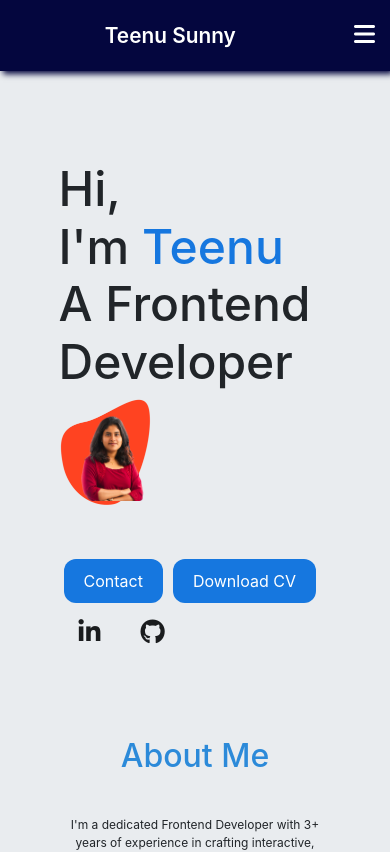
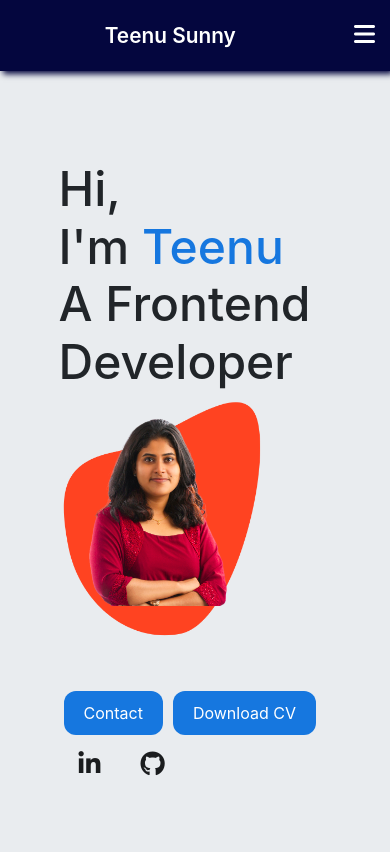
Before and after one commit to teenusunny97/portFolio, a React (Create React App) app: page / in a window 390 px wide. Shown: the top 852 px of the page. Built offline with nearby package versions, Linux system fonts and the light colour scheme.

Commit message:
fixed image size in mobile

```diff
--- a/src/index.css
+++ b/src/index.css
@@ -110,10 +110,21 @@ transition: 0.4s ease-in-out;
   margin-left: 15%;
   margin-right: 15%;
 }
+
 .img-box{
   width: 45%;
   position: relative;
   z-index: -99;
+}
+@media screen and (max-width:970px){
+  .img-box{
+     width:70%
+  }
+}
+@media screen and (max-width:500px){
+  .img-box{
+     width:100%
+  }
 }
 .back-img{
   height: 100%;
```
